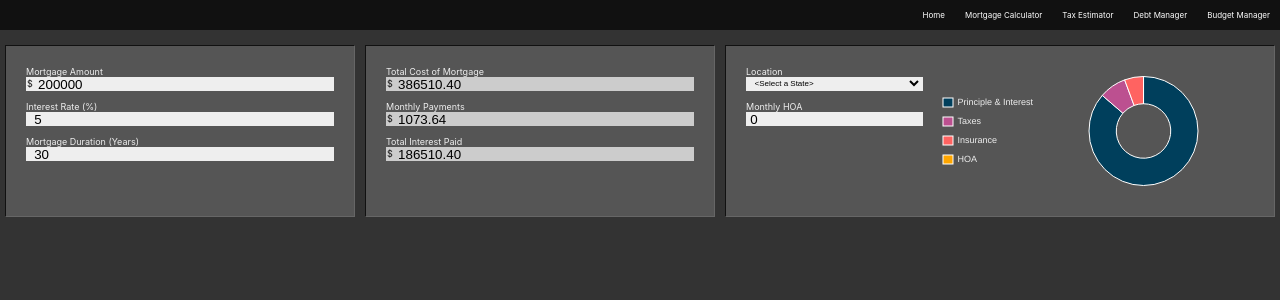
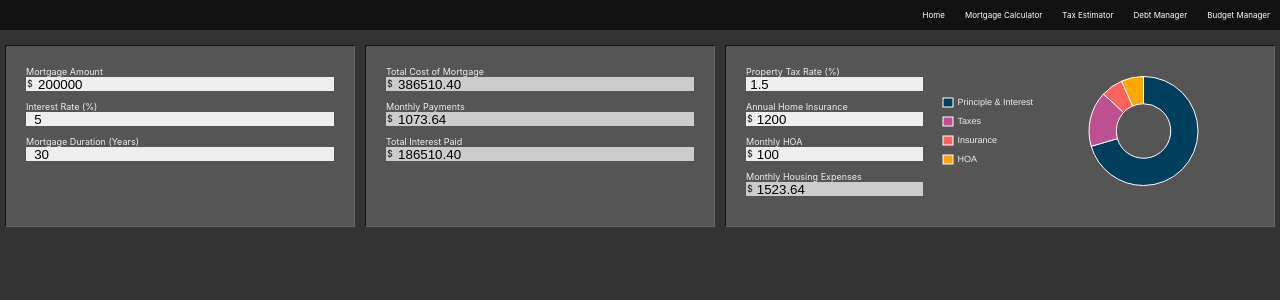
Before and after one commit to Corey-Turner/FinancialAssistant, a React (Create React App) app: page /mortgage-calculator in a window 1280 px wide. Shown: the top 300 px of the page. Built offline with nearby package versions, Linux system fonts and the light colour scheme.

Commit message:
Updating the PITI Estimator for Tax and Insurance Logic

```diff
--- a/src/App.css
+++ b/src/App.css
@@ -152,15 +152,6 @@
   background-color: #eee;
   margin: 0 0 10px;
 }
-.MortgageCalc .PITIEstimatorWidget .InformationDiv .piti-input select {
-  height: 10px;
-  background-color: #eee;
-  border: 0;
-  float: right;
-  width: calc(98%);
-  outline: none;
-  font-size: 8px;
-}
 .MortgageCalc .PITIEstimatorWidget .InformationDiv .piti-input input {
   height: 10px;
   background-color: #eee;
@@ -169,15 +160,26 @@
   width: calc(97%);
   outline: none;
 }
-.MortgageCalc .PITIEstimatorWidget .InformationDiv .piti-input select option {
-  font-size: 7px;
+.MortgageCalc .PITIEstimatorWidget .InformationDiv .piti-input .piti-amount-input{
+  width: calc(99% - 10px);
 }
-.MortgageCalc .PITIEstimatorWidget .InformationDiv .piti-outputs {
-  width: 130px;
-  height: 30px;
-  display: grid;
-  grid-template-columns: 60px 60px;
-  grid-column-gap: 10px;
+.MortgageCalc .PITIEstimatorWidget .InformationDiv .piti-output {
+  height: 12px;
+  border: 1px solid #ccc;
+  color: #111;
+  background-color: #ccc;
+  margin: 0 0 10px;
+}
+.MortgageCalc .PITIEstimatorWidget .InformationDiv .piti-output input {
+  height: 10px;
+  background-color: #ccc;
+  border: 0;
+  float: right;
+  width: calc(97%);
+  outline: none;
+}
+.MortgageCalc .PITIEstimatorWidget .InformationDiv .piti-output .piti-amount-output{
+  width: calc(99% - 10px);
 }
 .MortgageCalc .PITIEstimatorWidget .chart-div {
   position: relative;
--- a/src/components/MortgageCalculator/Widgets/BasicInputWidget.js
+++ b/src/components/MortgageCalculator/Widgets/BasicInputWidget.js
@@ -5,7 +5,7 @@ import { mortgageActions } from "../Actions/actions";
 class BasicInputWidget extends Component {
 
   StartingAmountOnChange = (event) => {
-    this.props.updateStartingAmount(parseFloat(event.target.value))
+    this.props.updatePropertyValue(parseFloat(event.target.value))
     this.props.updateMonthlyPayments()
     this.props.updateTotalPayment()
     this.props.updateTotalInterest()
@@ -48,7 +48,7 @@ class BasicInputWidget extends Component {
             className="mortgage-amount-input"
             step="10000"
             min="0"
-            value={this.props.mortgageInfo.initialAmount}
+            value={this.props.mortgageInfo.propertyValue}
             onChange={this.StartingAmountOnChange}
           />
         </span>
@@ -87,7 +87,7 @@ const mapStateToProps = (state) =>{
 }
 const mapDispatchToProps = (dispatch) =>{
   return{
-    updateStartingAmount: (value) => {dispatch(mortgageActions.updateStartingAmount(value))},
+    updatePropertyValue: (value) => {dispatch(mortgageActions.updatePropertyValue(value))},
     updateInterestRate: (value) => {dispatch(mortgageActions.updateInterestRate(value))},
     updateTotalDuration: (value) => {dispatch(mortgageActions.updateTotalDuration(value))},
     updateMonthlyPayments: () => {dispatch(mortgageActions.updateMonthlyPayments())},
--- a/src/components/MortgageCalculator/Widgets/PITIEstimatorWidget.js
+++ b/src/components/MortgageCalculator/Widgets/PITIEstimatorWidget.js
@@ -1,12 +1,11 @@
 import React, { Component } from "react";
-import { Doughnut } from "react-chartjs-2";
+import { Doughnut, Chart } from "react-chartjs-2";
 import { connect } from "react-redux";
 import { mortgageActions } from "../Actions/actions";
 
 class PITIEstimatorWidget extends Component {
   constructor(props) {
     super(props)
-
     this.state = {
       monthlyHOA: 0,
       data: {
@@ -14,8 +13,27 @@ class PITIEstimatorWidget extends Component {
       },
     };
   }
+
   monthlyHOAOnChange = (event) =>{
     this.props.updateMonthlyHOA(parseFloat(event.target.value))
+  }
+
+  propertyTaxRateOnChange = (event) => {
+    this.props.updatePropertyTaxRate(parseFloat(event.target.value))
+  }
+
+  insuranceCostOnChange = (event) => {
+    this.props.updateAnnualInsuranceCost(parseFloat(event.target.value))
+  }
+  getMonthlyExpenses = () => {
+    let value = 0;
+    value = parseFloat(this.props.mortgageInfo.monthlyPayment) +
+    parseFloat(((this.props.mortgageInfo.propertyTaxRate/100) * this.props.mortgageInfo.propertyValue)/12 ) +
+    parseFloat(this.props.mortgageInfo.annualInsuranceCost/12 ) +
+    parseFloat(this.props.mortgageInfo.monthlyHOA)
+
+    console.log(value)
+    return value
   }
   getChartData = (canvas) => {
     const data = this.state.data
@@ -30,8 +48,8 @@ class PITIEstimatorWidget extends Component {
         borderWidth: 1,
         data: [
           this.props.mortgageInfo.monthlyPayment,
-          100,
-          70,
+          ((this.props.mortgageInfo.propertyTaxRate/100) * this.props.mortgageInfo.propertyValue)/12,
+          this.props.mortgageInfo.annualInsuranceCost/12,
           this.props.mortgageInfo.monthlyHOA],
       },
     ]
@@ -42,68 +60,47 @@ class PITIEstimatorWidget extends Component {
     return (
       <div className="PITIEstimatorWidget">
         <div className="InformationDiv">
-          <label htmlFor="location">Location</label>
-          <span className="piti-input">
-            <select name="location">
-              <option value=""> &lt;Select a State&gt; </option>
-              <option value="AL">Alabama</option>
-              <option value="AK">Alaska</option>
-              <option value="AZ">Arizona</option>
-              <option value="AR">Arkansas</option>
-              <option value="CA">California</option>
-              <option value="CO">Colorado</option>
-              <option value="CT">Connecticut</option>
-              <option value="DE">Delaware</option>
-              <option value="DC">District Of Columbia</option>
-              <option value="FL">Florida</option>
-              <option value="GA">Georgia</option>
-              <option value="HI">Hawaii</option>
-              <option value="ID">Idaho</option>
-              <option value="IL">Illinois</option>
-              <option value="IN">Indiana</option>
-              <option value="IA">Iowa</option>
-              <option value="KS">Kansas</option>
-              <option value="KY">Kentucky</option>
-              <option value="LA">Louisiana</option>
-              <option value="ME">Maine</option>
-              <option value="MD">Maryland</option>
-              <option value="MA">Massachusetts</option>
-              <option value="MI">Michigan</option>
-              <option value="MN">Minnesota</option>
-              <option value="MS">Mississippi</option>
-              <option value="MO">Missouri</option>
-              <option value="MT">Montana</option>
-              <option value="NE">Nebraska</option>
-              <option value="NV">Nevada</option>
-              <option value="NH">New Hampshire</option>
-              <option value="NJ">New Jersey</option>
-              <option value="NM">New Mexico</option>
-              <option value="NY">New York</option>
-              <option value="NC">North Carolina</option>
-              <option value="ND">North Dakota</option>
-              <option value="OH">Ohio</option>
-              <option value="OK">Oklahoma</option>
-              <option value="OR">Oregon</option>
-              <option value="PA">Pennsylvania</option>
-              <option value="RI">Rhode Island</option>
-              <option value="SC">South Carolina</option>
-              <option value="SD">South Dakota</option>
-              <option value="TN">Tennessee</option>
-              <option value="TX">Texas</option>
-              <option value="UT">Utah</option>
-              <option value="VT">Vermont</option>
-              <option value="VA">Virginia</option>
-              <option value="WA">Washington</option>
-              <option value="WV">West Virginia</option>
-              <option value="WI">Wisconsin</option>
-              <option value="WY">Wyoming</option>
-            </select>
-          </span>
-
-          <label htmlFor="monthly-hoa">Monthly HOA</label>
-          <span className="piti-input">
-            <input type="number" name="monthly-hoa" step="100" min="0" value={this.props.mortgageInfo.monthlyHOA} onChange={this.monthlyHOAOnChange}/>
-          </span>
+        <label htmlFor="tax-rate">Property Tax Rate (%)</label>
+        <span className="piti-input">
+          <input
+            type="number"
+            name="tax-rate"
+            step="1"
+            max="100"
+            min="0"
+            value={this.props.mortgageInfo.propertyTaxRate}
+            onChange={this.propertyTaxRateOnChange}
+          />
+        </span>
+        <label htmlFor="home-insurance">Annual Home Insurance</label>
+        <span className="piti-input">
+          $
+          <input
+            type="number"
+            name="home-insurance"
+            className="piti-amount-input"
+            step="1"
+            max="100"
+            min="0"
+            value={this.props.mortgageInfo.annualInsuranceCost}
+            onChange={this.insuranceCostOnChange}
+          />
+        </span>
+        <label htmlFor="monthly-hoa">Monthly HOA</label>
+        <span className="piti-input">
+          $
+          <input type="number" name="monthly-hoa" className="piti-amount-input" step="100" min="0" value={this.props.mortgageInfo.monthlyHOA} onChange={this.monthlyHOAOnChange}/>
+        </span>
+        <label htmlFor="monthly-expenses">Monthly Housing Expenses</label>
+        <span className="piti-output">
+          $
+          <input
+          type="number"
+          name="monthly-hoa"
+          className="piti-amount-output"
+          value={this.getMonthlyExpenses().toFixed(2)}
+          readOnly/>
+        </span>
         </div>
         <div className="chart-div">
           <Doughnut
@@ -147,6 +144,8 @@ const mapStateToProps = (state) =>{
 const mapDispatchToProps = (dispatch) =>{
   return{
     updateMonthlyHOA: (value) => {dispatch(mortgageActions.updateMonthlyHOA(value))},
+    updatePropertyTaxRate: (value) => {dispatch(mortgageActions.updatePropertyTaxRate(value))},
+    updateAnnualInsuranceCost: (value) => {dispatch(mortgageActions.updateAnnualInsuranceCost(value))},
   }
 }
 export default connect(mapStateToProps,mapDispatchToProps)(PITIEstimatorWidget);
```
Also changed, not shown: src/components/MortgageCalculator/Actions/actions.js (+27 -8 lines), src/components/MortgageCalculator/Reducers/MortgageCalculatorReducer.js (+19 -6 lines), src/components/Utilities/PieChart.js (+32 -27 lines).
